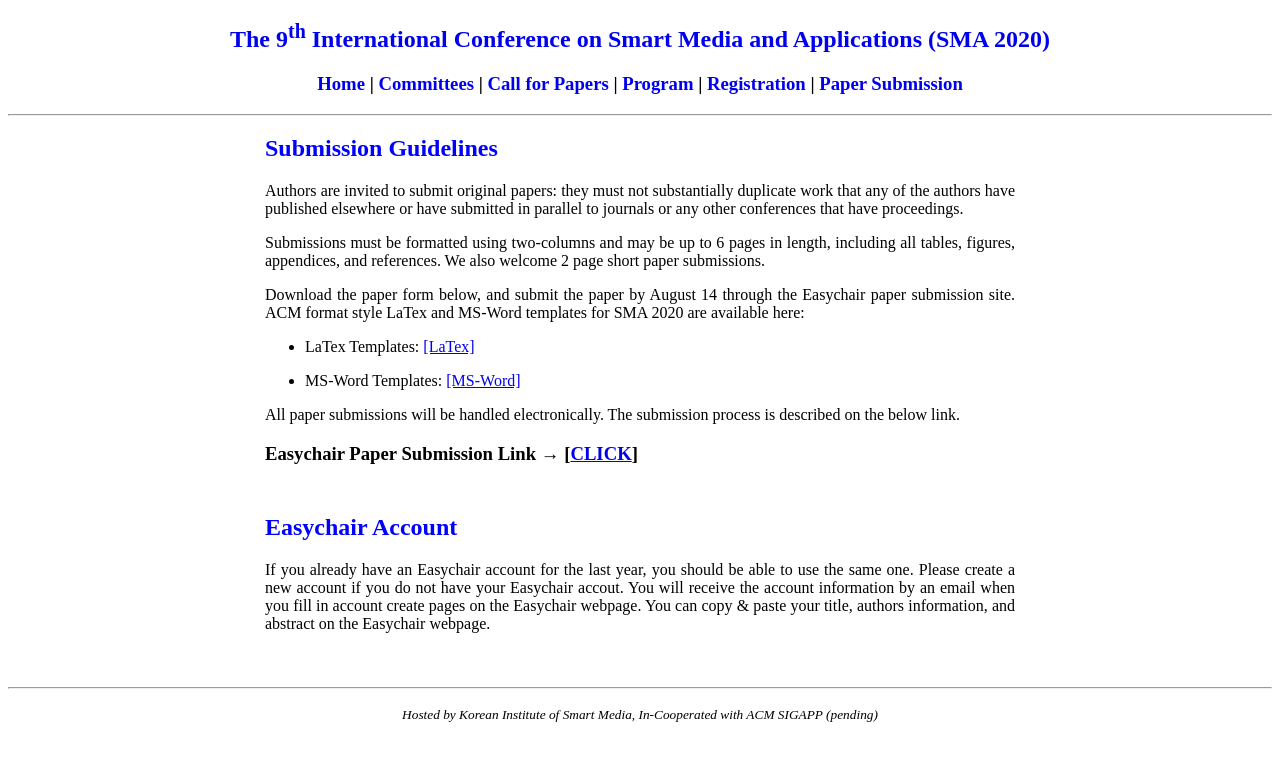
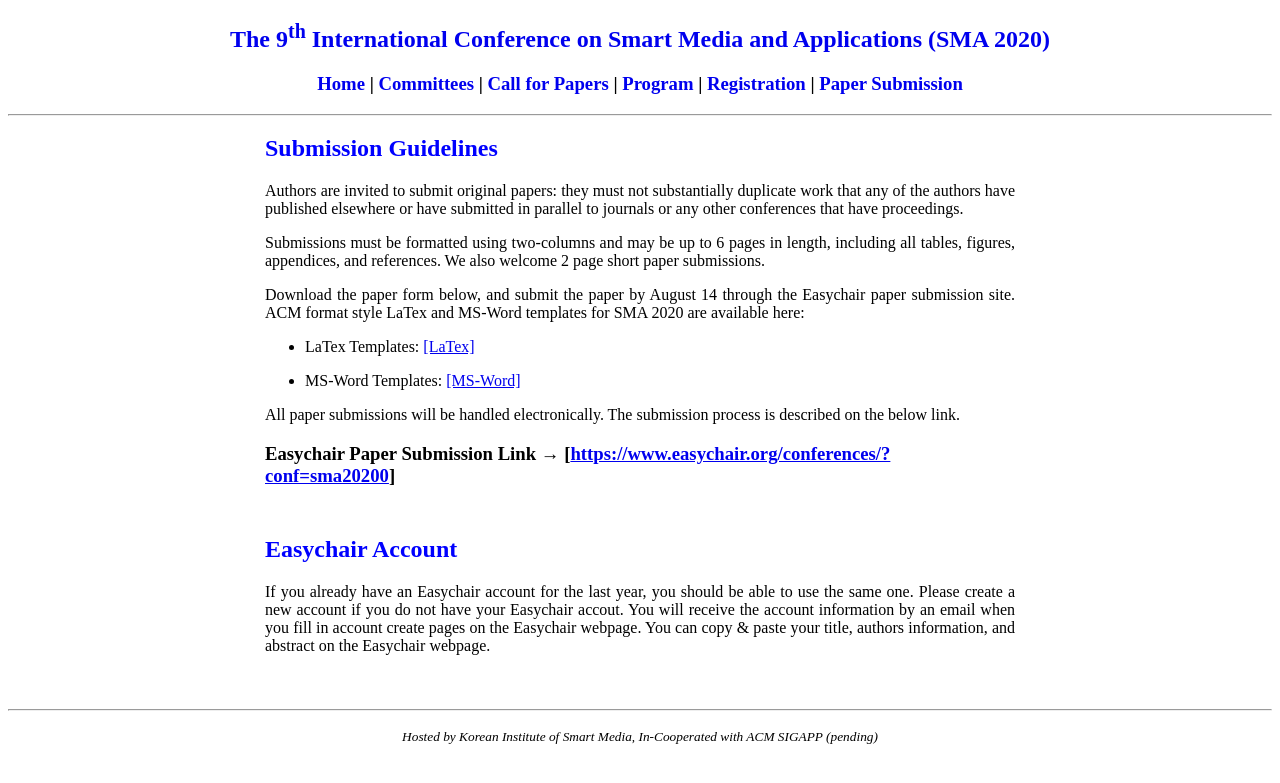
Before and after one commit to icea-conf/sma-2020.github.io, a Jekyll site: the page built from submission/index.html, in a window 1280 px wide. Shown: the top 783 px of the page. Built offline with Jekyll 4.4.1, drawn with Linux system fonts in a browser that asks for light colours.

Commit message:
Update index.html

```diff
--- a/submission/index.html
+++ b/submission/index.html
@@ -14,7 +14,7 @@ title: SMA 2020
                          <li><p>MS-Word Templates: <a href="https://sma-2020.github.io/template/SMA2020_Word_Template.zip">[MS-Word]</a></p></li>
                     </ul>
                     <p style="text-align: justify">All paper submissions will be handled electronically. The submission process is described on the below link.</p>
-                    <h3>Easychair Paper Submission Link → [<a href="https://www.easychair.org/conferences/?conf=sma20200">CLICK</a>]</h3>
+                    <h3>Easychair Paper Submission Link → [<a href="https://www.easychair.org/conferences/?conf=sma20200">https://www.easychair.org/conferences/?conf=sma20200</a>]</h3>
           </div>
 
           <div style="padding-top: 10px">
```
